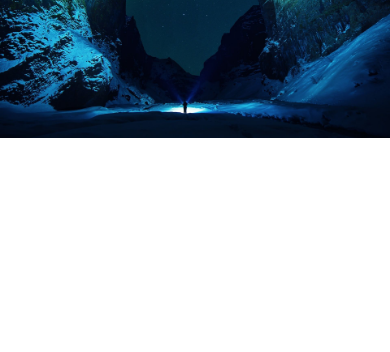
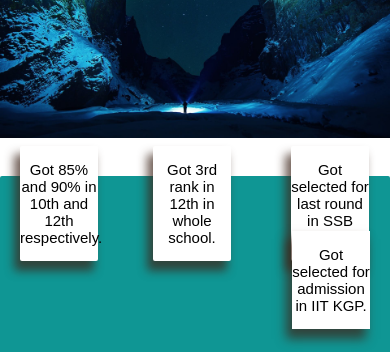
Before and after one commit to Yash123456789000/yashportfolio.github.io, a plain HTML site: page achieve.html in a window 390 px wide. Shown: the part 122-474 px from the top of the page. Drawn offline with Linux system fonts and the light colour scheme.

Commit message:
Update achieve.html

```diff
--- a/achieve.html
+++ b/achieve.html
@@ -173,7 +173,7 @@
             color: black;
             text-align: center;
             height: 70px;
-                 font-size: 20px;
+                 font-size: 15px;
 
         }
         .container1 h1{
@@ -187,9 +187,59 @@
             position: absolute;
             margin-left: -8px;
             width: 100%;
-            font-size: 20px;
-            margin-top: 416px;
+            font-size: 15px;
+            margin-top: 216px;
 
+        }
+             .box1{
+            background-color: white;
+            border-radius: 2px;
+            width: 20%;
+            text-align: center;
+            float: left;
+            position: relative;
+            margin-top: -30px;
+            margin-left: 20px;
+            box-shadow: -5px 9px 10px 1px rgb(61 37 27 / 72%);
+            font-size: 15px;
+        }
+        .box2{
+            background-color: white;
+            border-radius: 2px;
+            text-align: center;
+            width: 20%;
+            float: left;
+            position: relative;
+            margin-top: -30px;
+            margin-left: 55px;
+            box-shadow: -5px 9px 10px 1px rgb(61 37 27 / 72%);
+            font-size: 15px;
+        }
+        .box3{
+            background-color: white;
+            text-align: center;
+            border-radius: 2px;
+            width: 20%;
+            float: left;
+            position: relative;
+            margin-top: -30px;
+            margin-left: 60px;
+            box-shadow: -5px 9px 10px 1px rgb(61 37 27 / 72%);
+            font-size: 15px;
+        }
+        .box4{
+            background-color: white;
+            width: 20%;
+            text-align: center;
+            float: right;
+            position: relative;
+            margin-top: -30px;
+            margin-right: 20px;
+            box-shadow: -5px 9px 10px 1px rgb(61 37 27 / 72%);
+            font-size: 15px;
+        }
+               h1{
+            font-size: 15px;
         }
         }
 
```
